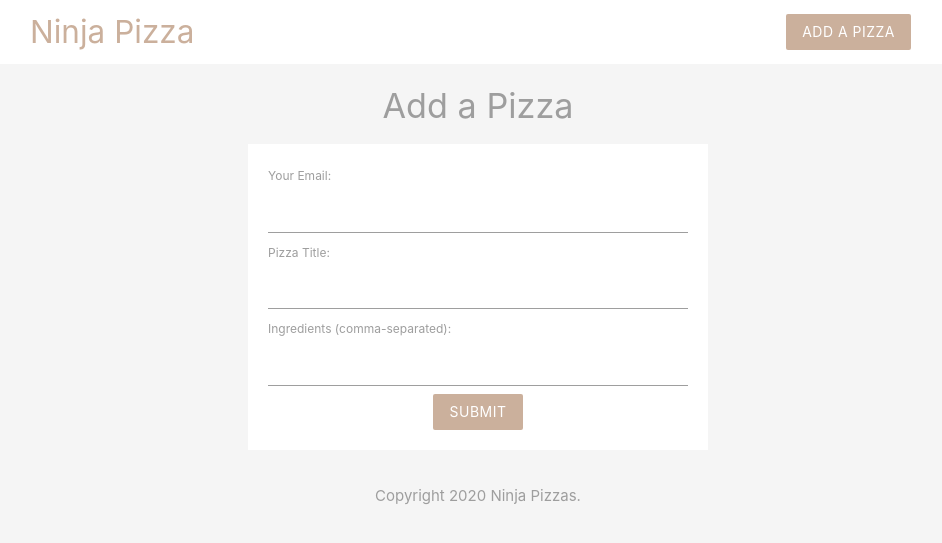
After one commit to Obafemi-NG/ninjas-pizza, a PHP site: page /add.php in a window 1280 px wide. The commit adds this page. Shown: the top 543 px of the page, without its empty margins (162-1104 px from the left). Run offline with PHP 8.4, Linux system fonts and the light colour scheme.

Commit message:
created the form page for adding a new pizza. The CSS also handled by materialize css

```diff
--- /dev/null
+++ b/add.php
@@ -0,0 +1,26 @@
+<?php
+
+
+?>
+
+<!DOCTYPE html>
+<html>
+    <?php require('template/header.php') ?>
+
+    <container class="container grey-text">
+        <h4 class="center"> Add a Pizza </h4>
+        <form action="" class="white" method="" >
+            <label for=""> Your Email: </label>
+            <input type="text" name="email" >
+            <label for=""> Pizza Title: </label>
+            <input type="text" name="title" >
+            <label for=""> Ingredients (comma-separated): </label>
+            <input type="text" name="ingredients">
+            <div class="center">
+                <input type="Submit" name="submit" value="submit" class="btn  brand z-depth-0" >
+            </div>
+        </form>
+    </container>
+
+    <?php require('template/footer.php') ?>
+</html>
--- a/template/header.php
+++ b/template/header.php
@@ -8,6 +8,11 @@
          }
         .brand-text{
             color: #cbb09c !important;
+        }
+        form{
+            max-width: 460px;
+            margin: 20px auto;
+            padding: 20px;
         }
      </style>
 </head>
```
Also changed, not shown: index.php (+1 -8 lines).
